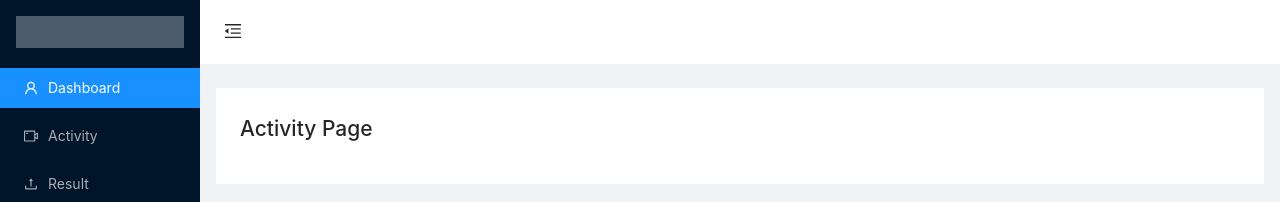
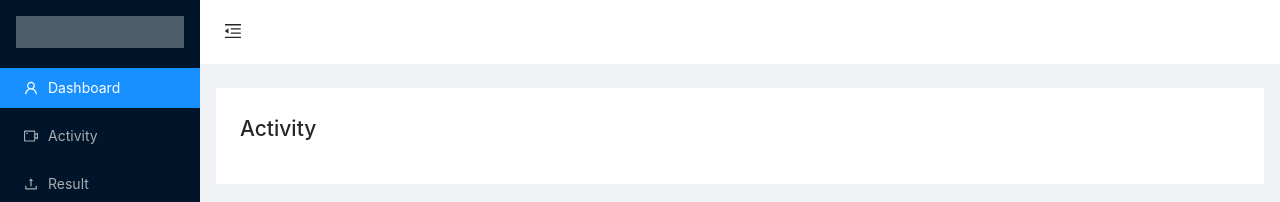
Before and after one commit to guigabytez/My-First-App, a React (Create React App) app: page /activity in a window 1280 px wide. Shown: the top 202 px of the page. Built offline with nearby package versions, Linux system fonts and the light colour scheme.

Commit message:
acitivity page updated

```diff
--- a/src/components/navigation/Sidebar.js
+++ b/src/components/navigation/Sidebar.js
@@ -6,7 +6,6 @@ import {
     UploadOutlined,
 } from '@ant-design/icons'
 import {
-    Switch,
     Link
 } from 'react-router-dom'
 
--- a/src/menu_pages/Activity.js
+++ b/src/menu_pages/Activity.js
@@ -3,7 +3,7 @@ import React from 'react'
 const Activity = () => {
     return (
         <div>
-            <h2>Activity Page</h2>
+            <h2>Activity</h2>
         </div>
     )
 }
```
